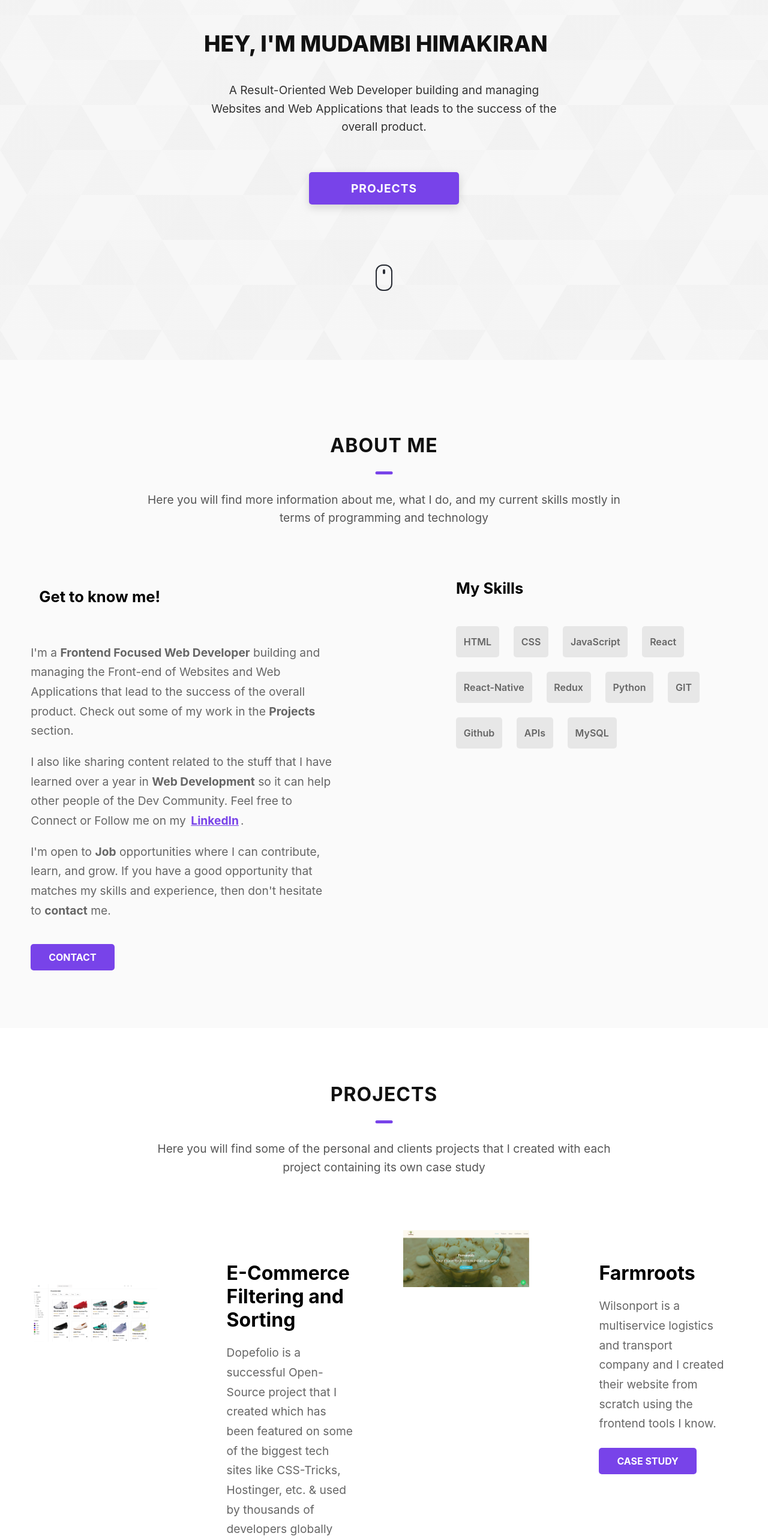
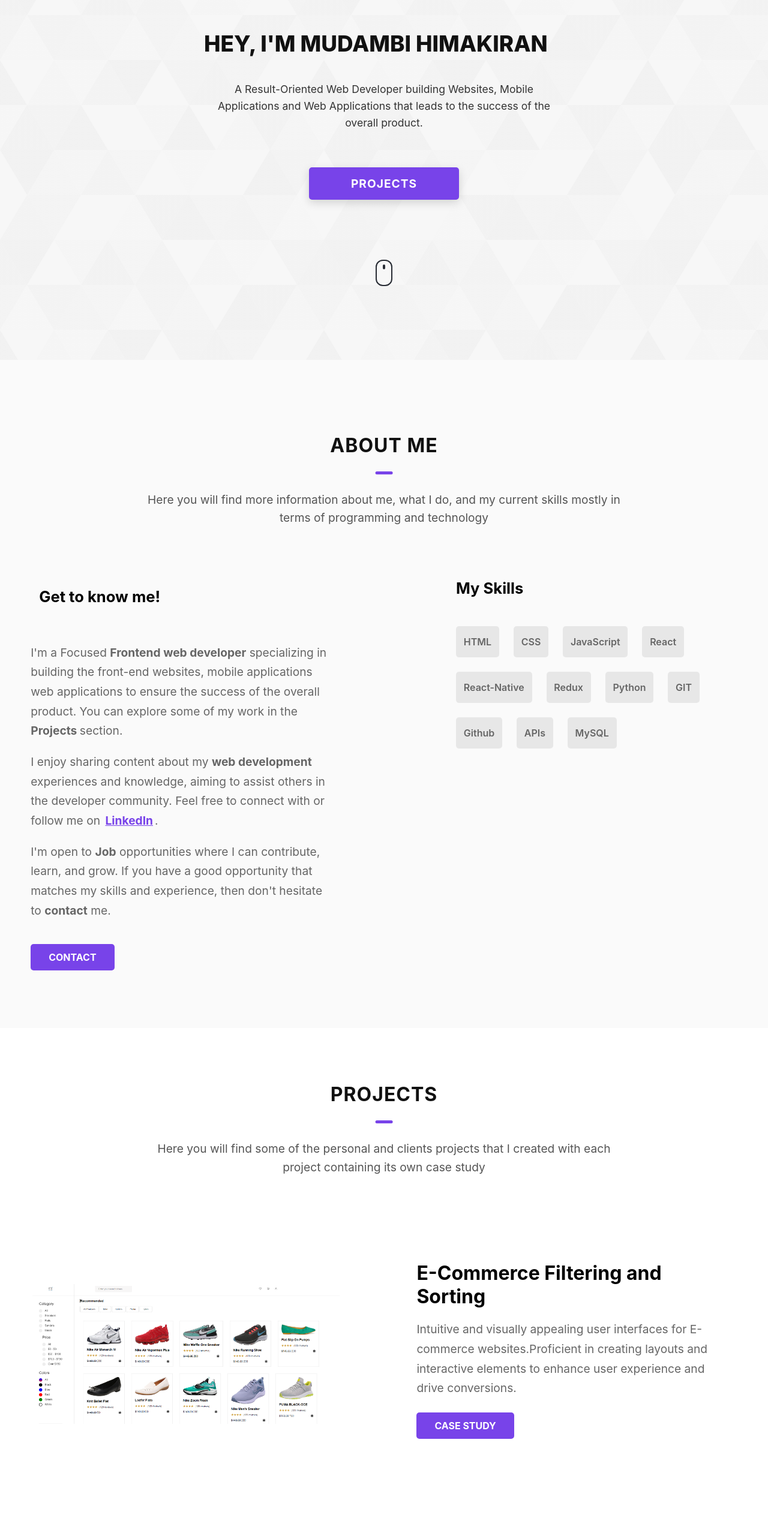
Before and after one commit to Himakiran77/Portfolio, a React (Create React App) app: page / in a window 1280 px wide. Shown: the part 200-2766 px from the top of the page at 60% size. Built offline with nearby package versions, Linux system fonts and the light colour scheme.

Commit message:
updated projects

```diff
--- a/src/Components/About.js
+++ b/src/Components/About.js
@@ -309,10 +309,10 @@ const About = () => {
             <DetailsWrapper>
               <ContentTitle>Get to know me!</ContentTitle>
               <ContentPara>
-                I'm a <strong>Frontend Focused Web Developer</strong> building and managing the Front-end of Websites and Web Applications that lead to the success of the overall product. Check out some of my work in the <strong>Projects</strong> section.
+                I'm a Focused <strong>Frontend web developer</strong> specializing in building the front-end websites, mobile applications web applications to ensure the success of the overall product. You can explore some of my work in the<strong> Projects </strong> section.
               </ContentPara>
               <ContentPara>
-                I also like sharing content related to the stuff that I have learned over a year in <strong>Web Development</strong> so it can help other people of the Dev Community. Feel free to Connect or Follow me on my <a rel="noreferrer" href="https://www.linkedin.com/in/mudambi-himakiran" target="_blank">LinkedIn</a>.
+                I enjoy sharing content about my <strong>web development</strong> experiences and knowledge, aiming to assist others in the developer community. Feel free to connect with or follow me on <a rel="noreferrer" href="https://www.linkedin.com/in/mudambi-himakiran" target="_blank">LinkedIn</a>.
               </ContentPara>
               <ContentPara>
                 I'm open to <strong>Job</strong> opportunities where I can contribute, learn, and grow. If you have a good opportunity that matches my skills and experience, then don't hesitate to <strong>contact</strong> me.
--- a/src/Components/Home.js
+++ b/src/Components/Home.js
@@ -81,7 +81,7 @@ const HomeHeroInfo = styled.div`
 `;
 
 const TextPrimary = styled.p`
-  font-size: 1.2rem;
+  font-size: 1.1rem;
   margin: 0 auto;
   max-width: 80rem;
   color: #333;
@@ -90,17 +90,17 @@ const TextPrimary = styled.p`
   line-height: 1.6;
 
   @media (max-width: 425px) {
-    font-size: 1.1rem;
+    font-size: 1rem;
     line-height: 1.5;
   }
 
   @media (max-width: 375px) {
-    font-size: 1rem;
+    font-size: 0.9rem;
     line-height: 1.4;
   }
 
   @media (max-width: 325px) {
-    font-size: 0.9rem;
+    font-size: 0.8rem;
     line-height: 1.3;
   }
 `;
@@ -279,7 +279,7 @@ const Home = () => {
         <HeadingPrimary>Hey, I'm Mudambi Himakiran</HeadingPrimary>
         <HomeHeroInfo>
           <TextPrimary>
-            A Result-Oriented Web Developer building and managing Websites and Web Applications that leads to the success
+            A Result-Oriented Web Developer building Websites, Mobile Applications and Web Applications that leads to the success
             of the overall product.
           </TextPrimary>
         </HomeHeroInfo>
--- a/src/Components/Projects.js
+++ b/src/Components/Projects.js
@@ -90,7 +90,7 @@ const ProjectsContent = styled.div`
   grid-gap: 4rem;
 
   @media (min-width: 768px) {
-    grid-template-columns: repeat(2, 1fr);
+    // grid-template-columns: repeat(2, 1fr);
   }
 
   @media (max-width: 425px) {
@@ -146,6 +146,7 @@ const ProjectImage1 = styled.img`
   max-width: 100%;
   height: auto;
   display: block;
+
 `;
 
 const ProjectImage2 = styled.img`
@@ -193,7 +194,7 @@ const ProjectContent = styled.div`
   padding: 20px;
 
   @media (min-width: 768px) {
-    margin-left: 2rem;
+    margin-left: 2.8rem;
     margin-top: 0;
   }
 `;
@@ -290,7 +291,8 @@ const Projects = () => {
             <ProjectContent>
               <ProjectTitle>E-Commerce Filtering and Sorting</ProjectTitle>
               <ProjectDescription>
-                Dopefolio is a successful Open-Source project that I created which has been featured on some of the biggest tech sites like CSS-Tricks, Hostinger, etc. & used by thousands of developers globally
+              Intuitive and visually appealing user interfaces for E-commerce websites.Proficient in creating
+              layouts and interactive elements to enhance user experience and drive conversions.
               </ProjectDescription>
               <CaseStudyLink href="https://himakiran77.github.io/E_commerce_website-react" target="_blank">Case Study</CaseStudyLink>
             </ProjectContent>
@@ -302,7 +304,7 @@ const Projects = () => {
             <ProjectContent>
               <ProjectTitle>Farmroots</ProjectTitle>
               <ProjectDescription>
-                Wilsonport is a multiservice logistics and transport company and I created their website from scratch using the frontend tools I know.
+              Designed a Frontend website named Farmroots. worked on sections such as Products, Certificate, About, Contact and stylings.
               </ProjectDescription>
               <CaseStudyLink href="https://myfarmroots.vercel.app/" target="_blank">Case Study</CaseStudyLink>
             </ProjectContent>
@@ -314,7 +316,7 @@ const Projects = () => {
             <ProjectContent>
               <ProjectTitle>Legal App</ProjectTitle>
               <ProjectDescription>
-                I re-created the frontend of Boreal Coffee's official web app because I got attracted to their beautiful UI. It was a great experience for me to build the entire frontend.
+              Developing an Android app called Legal App, designed to facilitate interactions between lawyers and their clients for various legal assistance needs.
               </ProjectDescription>
               <CaseStudyLink href="https://github.com/Himakiran77/legal-frontendreactnative-mobileapp" target="_blank">Case Study</CaseStudyLink>
             </ProjectContent>
@@ -324,9 +326,9 @@ const Projects = () => {
               <ProjectImage3 src={Sockets} alt="Software Screenshot" loading="lazy" />
             </ProjectImageContainer>
             <ProjectContent>
-              <ProjectTitle>Sockets iO chat</ProjectTitle>
+              <ProjectTitle>Sockets.iO chat</ProjectTitle>
               <ProjectDescription>
-                Crown is a web template that I created targeting the restaurant and food industry which anyone can use to present their business online.
+                A simple Real-Time UI Chat Application where you send and recieve messages instantly.
               </ProjectDescription>
               <CaseStudyLink href="https://dost-1sjj.onrender.com/" target="_blank">Case Study</CaseStudyLink>
             </ProjectContent>
```
